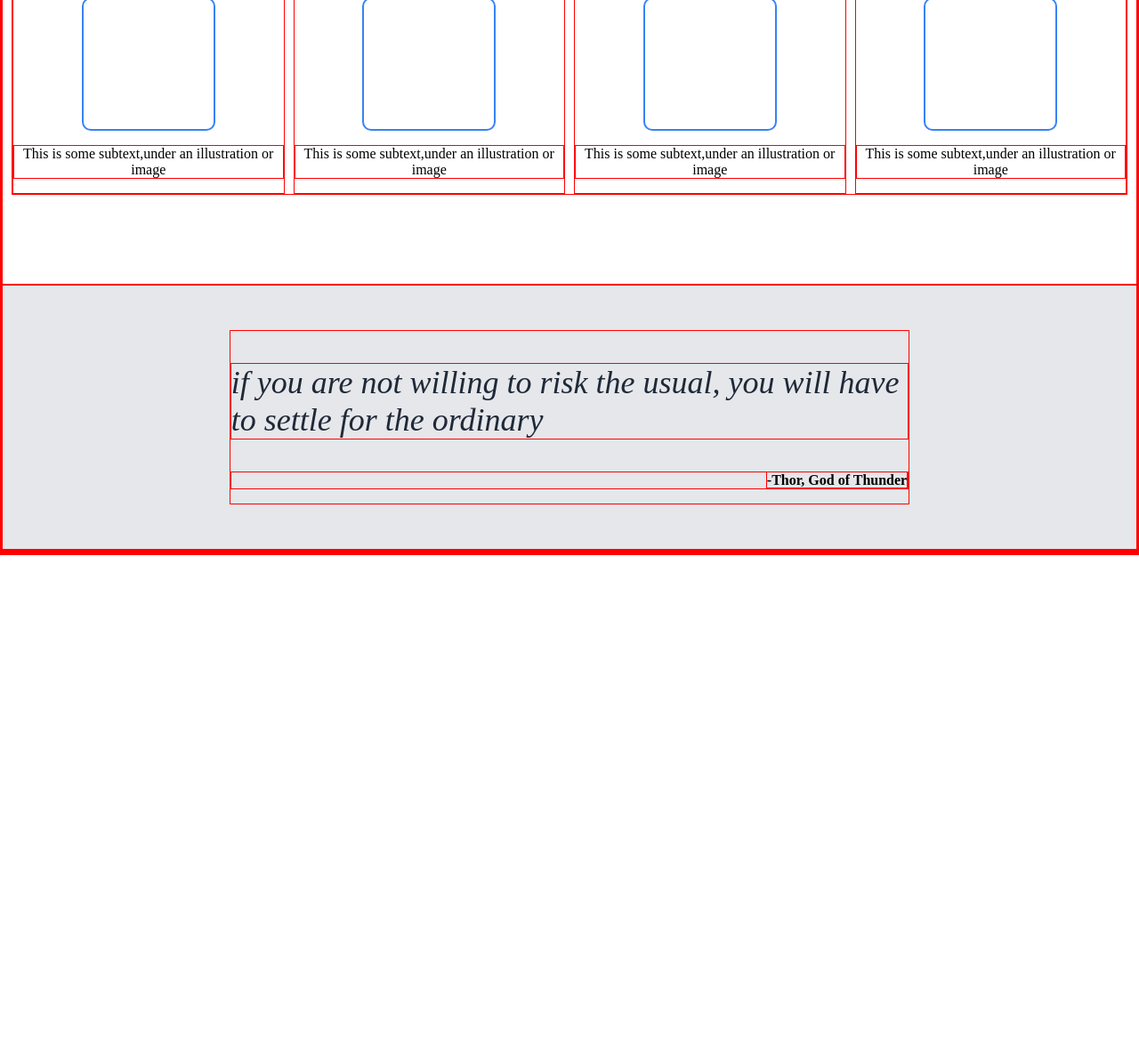
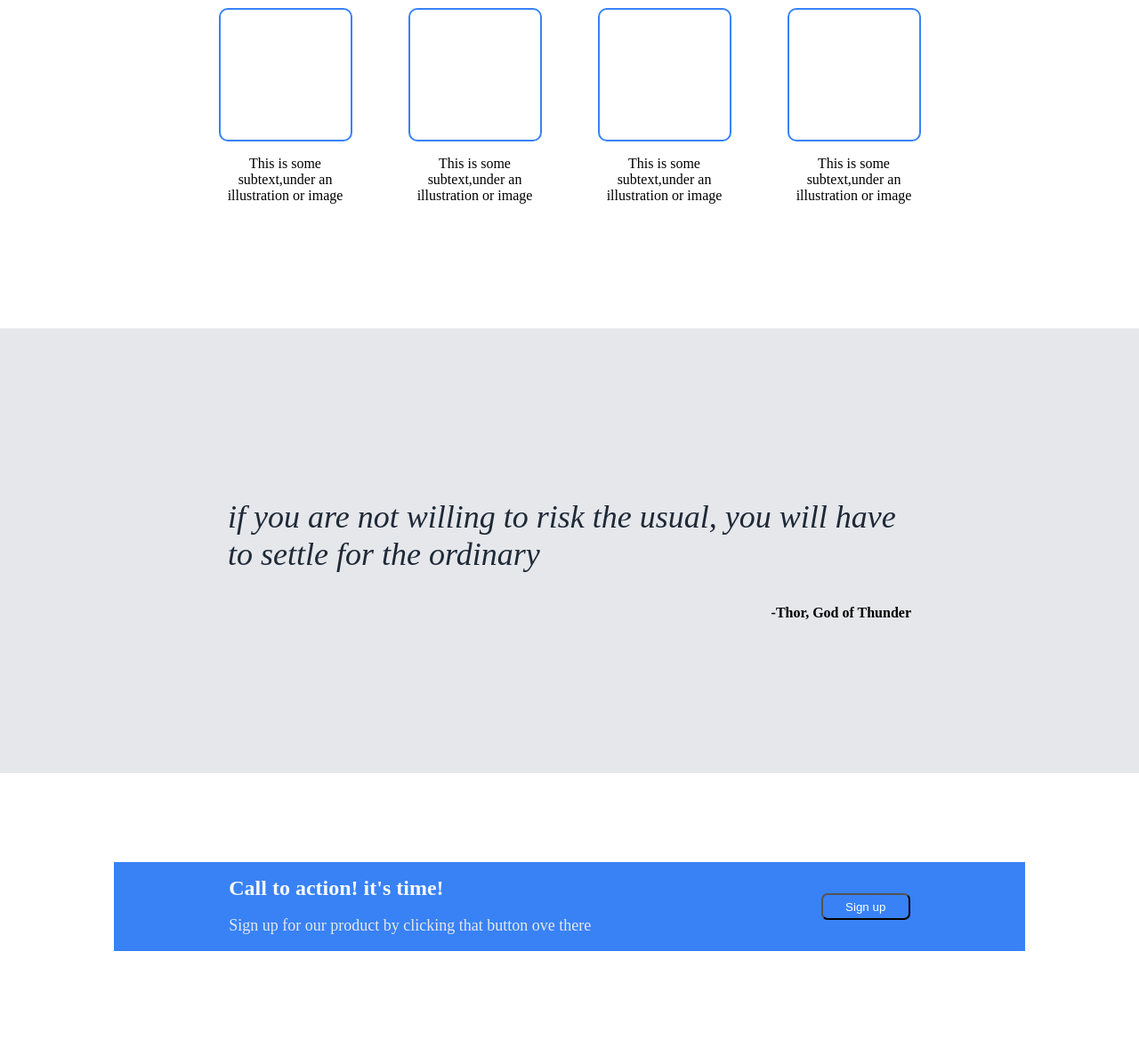
Before and after one commit to SrElpanda/web-template, a plain HTML site: page index.html in a window 1280 px wide. Shown: the part 690-1859 px from the top of the page at 89% size. Before the commit the page ends 1314 px from the top, so only its background shows below. Drawn offline with Linux system fonts and the light colour scheme.

Commit message:
Add the section four/ change the 2&3 desing

```diff
--- a/index.html
+++ b/index.html
@@ -31,39 +31,45 @@
             </div>
         </div>
     </div>
-    <div class="section-two">
+    <div class="section two">
         <h1 class="information-header">Some random information</h1>
         <div class="content second">
-            <div>
+            <div style="width: min-content;">
                 <div class="illustration-space">
                 </div>
                 <p class="image-subtext">This is some subtext,under an illustration or image</p>
             </div>
-            <div>
+            <div style="width: min-content;">
                 <div class="illustration-space">
                 </div>
                 <p class="image-subtext">This is some subtext,under an illustration or image</p>
             </div>
-            <div>
+            <div style="width: min-content;">
                 <div class="illustration-space">
                 </div>
                 <p class="image-subtext">This is some subtext,under an illustration or image</p>
             </div>
-            <div>
+            <div style="width: min-content;">
                 <div class="illustration-space">
                 </div>
                 <p class="image-subtext">This is some subtext,under an illustration or image</p>
             </div>
         </div>
     </div>
-    <div class="section-three">
-        <div style="margin: 50px 20%;">
+    <div class="section three">
+        <div >
             <p class="quote">if you are not willing to risk the usual, you will have to settle for the ordinary </p>
             <p class="author"><strong>-Thor, God of Thunder</strong></p>
         </div>
     </div>
-    <div class="section-four">
-
+    <div class="section four">
+        <div class="note-blue">
+            <div>
+                <h1 class="note-title">Call to action! it's time!</h1>
+                <p class="note-text">Sign up for our product by clicking that button ove there</p>
+            </div>
+            <button>Sign up</button>
+        </div>
     </div>
     <footer>
 
--- a/style.css
+++ b/style.css
@@ -1,9 +1,12 @@
 *{
-    border: 1px solid red;
+    /* border: 1px solid red; */
     box-sizing: border-box;
 }
 body{
     margin: 0;
+}
+.section{
+    height: 500px;
 }
 /* Header */
 header{
@@ -13,12 +16,12 @@ header{
     gap: 10%;
     justify-content: space-around;
 }
-.header-item, .secondary-text{
+.header-item, .secondary-text, .note-text{
     font-size: 18px;
     text-decoration: none;
     color: #e5e7eb;
 }
-.header-logo{
+.header-logo, .note-title{
     font-size: 24px;
     color: #f9faf8;
 }
@@ -55,7 +58,7 @@ button {
     justify-content: center;
 }
 /* section two */
-.section-two{
+.section.two{
     padding: 50px 10px 100px;
 }
 .information-header{
@@ -70,19 +73,22 @@ button {
     border-radius: 10px;
     width: 150px;
     height: 150px;
-    margin: 0 auto;
+    margin: 0 ;
     flex: 1;
 }
 .second{
-    justify-content: space-between;
+    justify-content: center;
+    gap: 5%;
 }
 .image-subtext{
     text-align: center;
 }
 /* Section three */
-.section-three{
+.section.three{
     background-color: #E5e7eb;
-    padding: 50px auto;
+    padding: 50px 20%;
+    display: flex;
+    align-items: center;
 }
 .quote{
     color: #1f2937;
@@ -92,3 +98,17 @@ button {
 .author{
     text-align: right;
 }
+/* Section four */
+.section.four{
+    height: 300px;
+    display: flex;
+    justify-content: center;
+    align-items: center;
+}
+.note-blue{
+    display: flex;
+    background-color: #3882f6;
+    justify-content: space-around;
+    align-items: center;
+    width: 80%;
+}
```
